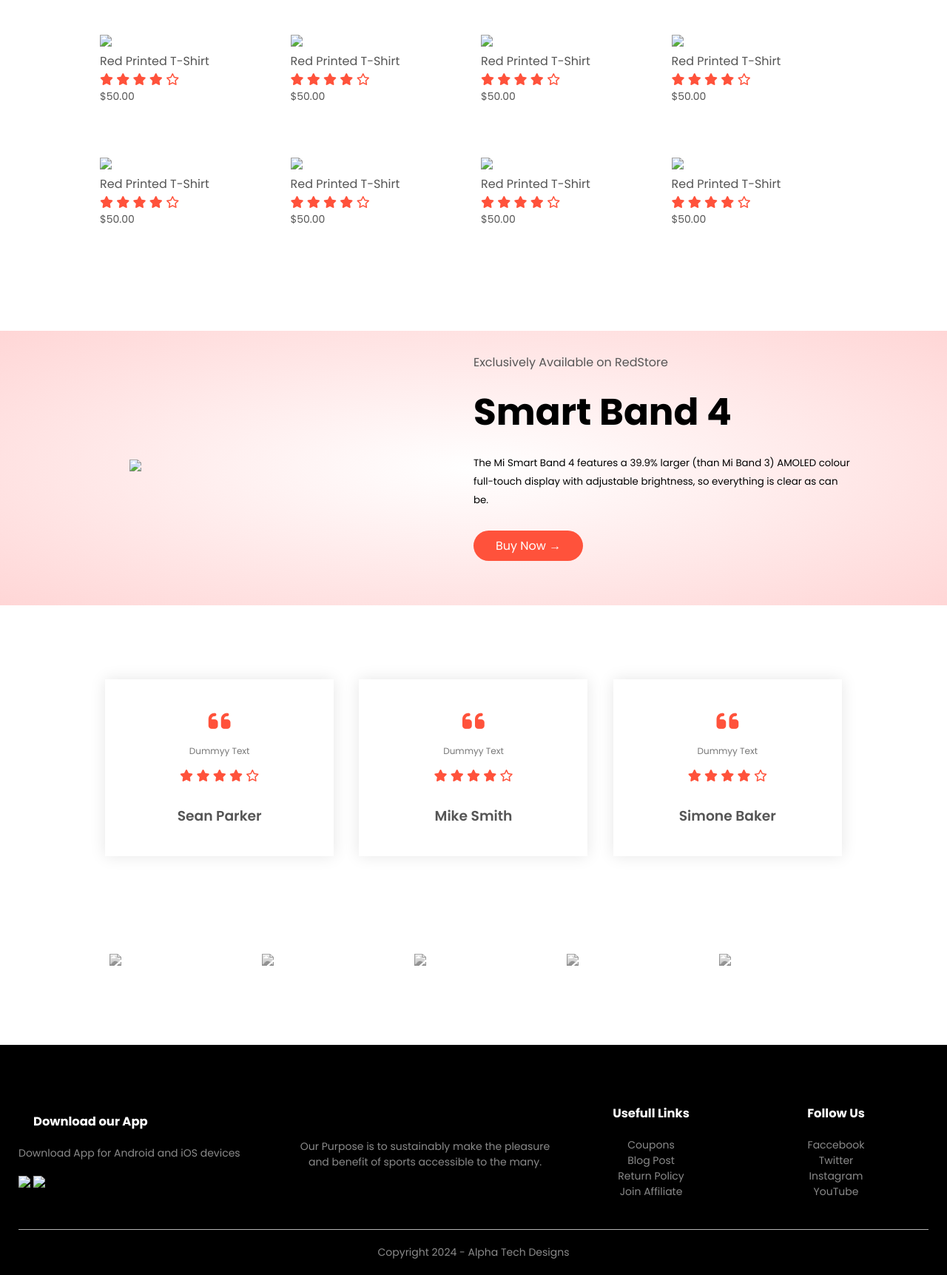
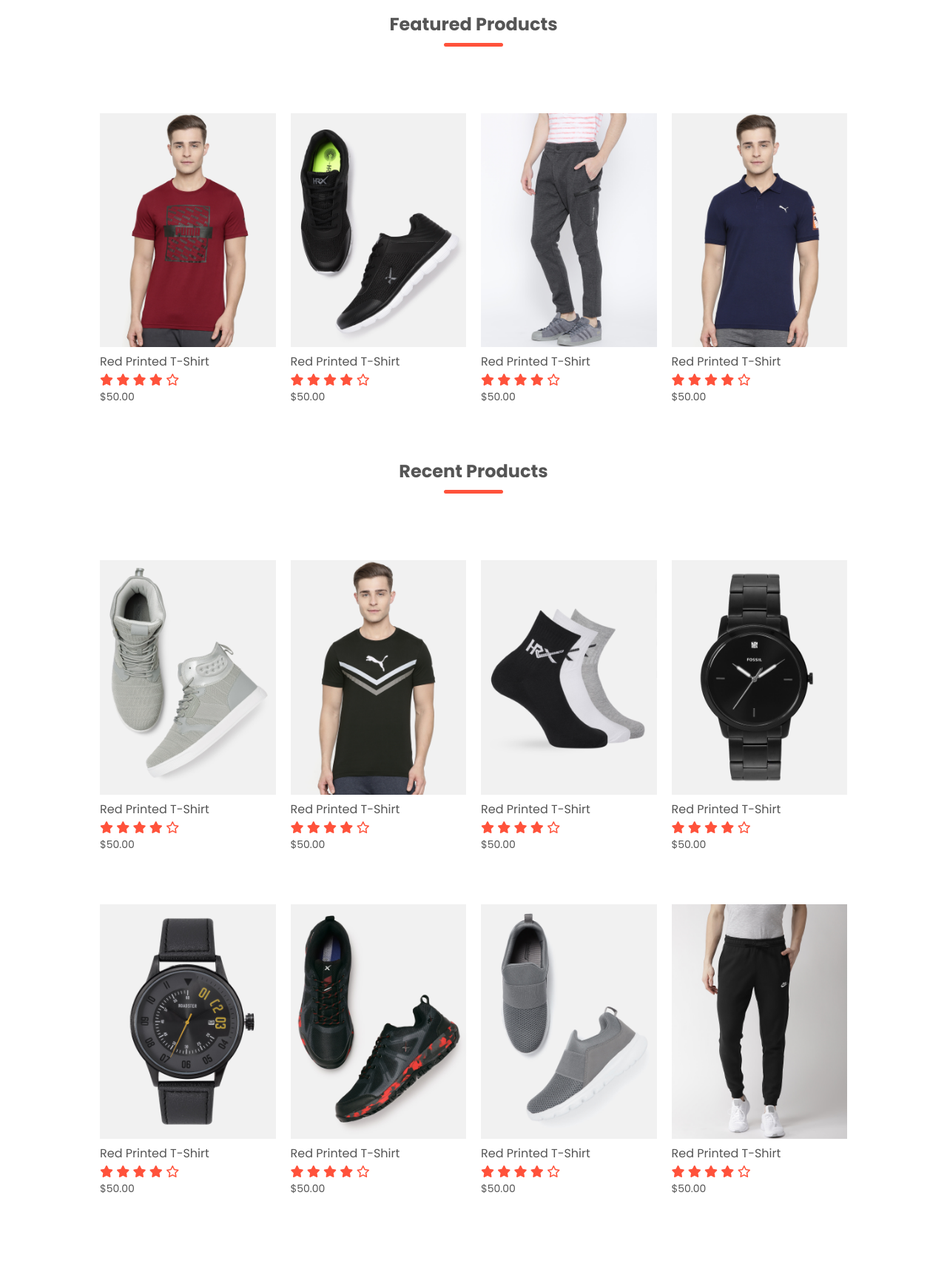
Before and after one commit to beniabazi/ecom_temp, a plain HTML site: page index.html in a window 1280 px wide. Shown: the part 1074-2797 px from the top of the page at 74% size. Drawn offline with Linux system fonts and the light colour scheme; the site is published under a folder, as on GitHub Pages, so addresses that start at the root find nothing.

Commit message:
Update index.html

```diff
--- a/index.html
+++ b/index.html
@@ -17,7 +17,7 @@
     <div class="container">
         <div class="navbar">
             <div class="logo">
-                <a href="index.html"><img src="/images/logo.png" width="125px"></a>
+                <a href="index.html"><img src="images/logo.png" width="125px"></a>
             </div>
             <nav>
                 <ul id="MenuItems">
@@ -28,8 +28,8 @@
                     <li><a href="account.html">ACCOUNT</a></li>
                 </ul>
             </nav>
-            <a href="cart.html"><img src="/images/cart.png" width="30px" height="30px"></a>
-            <img src="/images/menu.png" class="menu-icon" onclick="menutoggle()">
+            <a href="cart.html"><img src="images/cart.png" width="30px" height="30px"></a>
+            <img src="images/menu.png" class="menu-icon" onclick="menutoggle()">
         </div>
 <!-- -----------main---------- -->
         <div class="row">
@@ -39,7 +39,7 @@
                 <a href="" class="btn">Explore Now &#8594;</a>
             </div>
             <div class="col-2">
-                <img src="/images/image1.png" >
+                <img src="images/image1.png" >
             </div>
         </div>
     </div>
@@ -49,9 +49,9 @@
     <div class="categories">
         <div class="small-container">
             <div class="row">
-                <div class="col-3"><img src="/images/category-1.jpg" alt=""></div>
-                <div class="col-3"><img src="/images/category-2.jpg" alt=""></div>
-                <div class="col-3"><img src="/images/category-3.jpg" alt=""></div>
+                <div class="col-3"><img src="images/category-1.jpg" alt=""></div>
+                <div class="col-3"><img src="images/category-2.jpg" alt=""></div>
+                <div class="col-3"><img src="images/category-3.jpg" alt=""></div>
             </div>
         </div>
     </div>
@@ -61,7 +61,7 @@
         <h2 class="title">Featured Products</h2>
         <div class="row">
             <div class="col-4">
-                <a href="product-details.html"><img src="/images/product-1.jpg"></a>
+                <a href="product-details.html"><img src="images/product-1.jpg"></a>
                 <a href="product-details.html"><h4>Red Printed T-Shirt</h4></a>
                 <div class="rating">
                     <i class="fa fa-star"></i>
@@ -73,7 +73,7 @@
                 <p>$50.00</p>
             </div>
             <div class="col-4">
-                <img src="/images/product-2.jpg">
+                <img src="images/product-2.jpg">
                 <h4>Red Printed T-Shirt</h4>
                 <div class="rating">
                     <i class="fa fa-star"></i>
@@ -85,7 +85,7 @@
                 <p>$50.00</p>
             </div>
             <div class="col-4">
-                <img src="/images/product-3.jpg">
+                <img src="images/product-3.jpg">
                 <h4>Red Printed T-Shirt</h4>
                 <div class="rating">
                     <i class="fa fa-star"></i>
@@ -97,7 +97,7 @@
                 <p>$50.00</p>
             </div>
             <div class="col-4">
-                <img src="/images/product-4.jpg">
+                <img src="images/product-4.jpg">
                 <h4>Red Printed T-Shirt</h4>
                 <div class="rating">
                     <i class="fa fa-star"></i>
@@ -112,7 +112,7 @@
             <h2 class="title">Recent Products</h2>
         <div class="row">
             <div class="col-4">
-                <img src="/images/product-5.jpg">
+                <img src="images/product-5.jpg">
                 <h4>Red Printed T-Shirt</h4>
                 <div class="rating">
                     <i class="fa fa-star"></i>
@@ -124,7 +124,7 @@
                 <p>$50.00</p>
             </div>
             <div class="col-4">
-                <img src="/images/product-6.jpg">
+                <img src="images/product-6.jpg">
                 <h4>Red Printed T-Shirt</h4>
                 <div class="rating">
                     <i class="fa fa-star"></i>
@@ -136,7 +136,7 @@
                 <p>$50.00</p>
             </div>
             <div class="col-4">
-                <img src="/images/product-7.jpg">
+                <img src="images/product-7.jpg">
                 <h4>Red Printed T-Shirt</h4>
                 <div class="rating">
                     <i class="fa fa-star"></i>
@@ -148,7 +148,7 @@
                 <p>$50.00</p>
             </div>
             <div class="col-4">
-                <img src="/images/product-8.jpg">
+                <img src="images/product-8.jpg">
                 <h4>Red Printed T-Shirt</h4>
                 <div class="rating">
                     <i class="fa fa-star"></i>
@@ -160,7 +160,7 @@
                 <p>$50.00</p>
             </div>
             <div class="col-4">
-                <img src="/images/product-9.jpg">
+                <img src="images/product-9.jpg">
                 <h4>Red Printed T-Shirt</h4>
                 <div class="rating">
                     <i class="fa fa-star"></i>
@@ -172,7 +172,7 @@
                 <p>$50.00</p>
             </div>
             <div class="col-4">
-                <img src="/images/product-10.jpg">
+                <img src="images/product-10.jpg">
                 <h4>Red Printed T-Shirt</h4>
                 <div class="rating">
                     <i class="fa fa-star"></i>
@@ -184,7 +184,7 @@
                 <p>$50.00</p>
             </div>
             <div class="col-4">
-                <img src="/images/product-11.jpg">
+                <img src="images/product-11.jpg">
                 <h4>Red Printed T-Shirt</h4>
                 <div class="rating">
                     <i class="fa fa-star"></i>
@@ -196,7 +196,7 @@
                 <p>$50.00</p>
             </div>
             <div class="col-4">
-                <img src="/images/product-12.jpg">
+                <img src="images/product-12.jpg">
                 <h4>Red Printed T-Shirt</h4>
                 <div class="rating">
                     <i class="fa fa-star"></i>
@@ -215,7 +215,7 @@
     <div class="small-container">
         <div class="row">
             <div class="col-2">
-                <img src="/images/exclusive.png" class="offer-img">
+                <img src="images/exclusive.png" class="offer-img">
             </div>
             <div class="col-2">
                 <p>Exclusively Available on RedStore</p>
@@ -241,7 +241,7 @@
                     <i class="fa fa-star"></i>
                     <i class="fa fa-star-o"></i>
                 </div>
-                <img src="/images/user-1.png" alt="">
+                <img src="images/user-1.png" alt="">
                 <h3>Sean Parker</h3>
             </div>
             <div class="col-3">
@@ -254,7 +254,7 @@
                     <i class="fa fa-star"></i>
                     <i class="fa fa-star-o"></i>
                 </div>
-                <img src="/images/user-2.png" alt="">
+                <img src="images/user-2.png" alt="">
                 <h3>Mike Smith</h3>
             </div>
             <div class="col-3">
@@ -267,7 +267,7 @@
                     <i class="fa fa-star"></i>
                     <i class="fa fa-star-o"></i>
                 </div>
-                <img src="/images/user-3.png" alt="">
+                <img src="images/user-3.png" alt="">
                 <h3>Simone Baker</h3>
             </div>
         </div>
@@ -278,19 +278,19 @@
     <div class="small-container">
         <div class="row">
             <div class="col-5">
-                <img src="/images/logo-godrej.png" >
+                <img src="images/logo-godrej.png" >
             </div>
             <div class="col-5">
-                <img src="/images/logo-oppo.png" >
+                <img src="images/logo-oppo.png" >
             </div>
             <div class="col-5">
-                <img src="/images/logo-coca-cola.png" >
+                <img src="images/logo-coca-cola.png" >
             </div>
             <div class="col-5">
-                <img src="/images/logo-paypal.png" >
+                <img src="images/logo-paypal.png" >
             </div>
             <div class="col-5">
-                <img src="/images/logo-philips.png" >
+                <img src="images/logo-philips.png" >
             </div>
         </div>
     </div>
@@ -303,12 +303,12 @@
                 <h3>Download our App</h3>
                 <p>Download App for Android and iOS devices</p>
                 <div class="app-logo">
-                    <img src="/images/play-store.png">
-                    <img src="/images/app-store.png">
+                    <img src="images/play-store.png">
+                    <img src="images/app-store.png">
                 </div>
             </div>
             <div class="footer-col-2">
-                <img src="/images/logo-white.png" alt="">
+                <img src="images/logo-white.png" alt="">
                 <p>Our Purpose is to sustainably make the pleasure and benefit of sports accessible to the many.</p>
             </div>
             <div class="footer-col-3">
```
